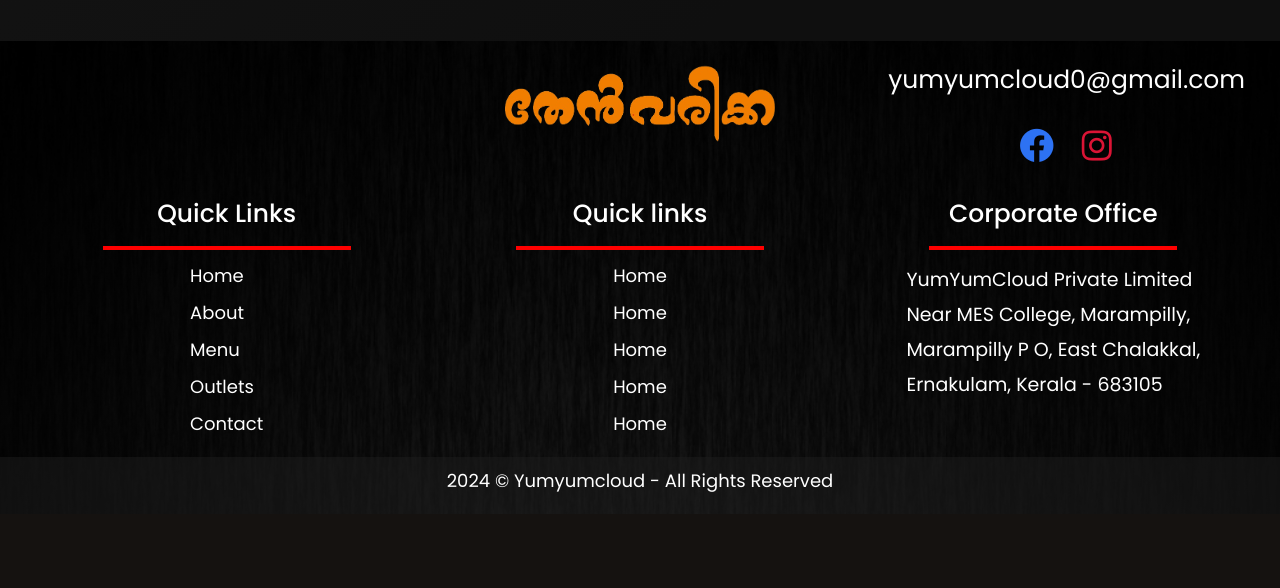
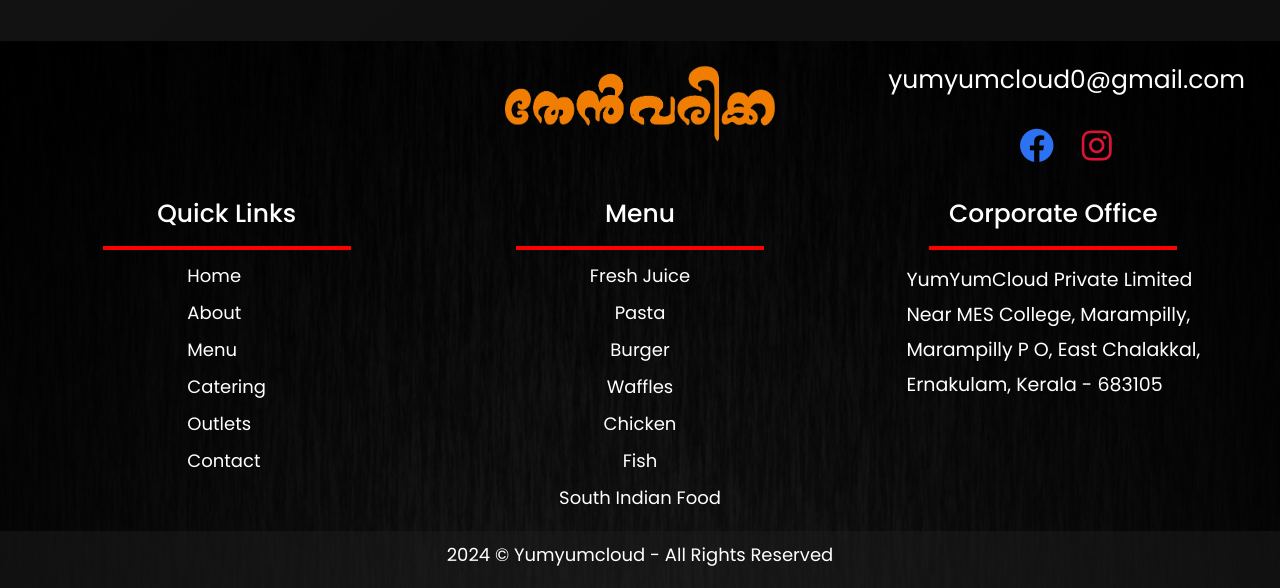
Before and after one commit to h-ashir/Yumyumcloud, a Django app: page /contact-us/ in a window 1280 px wide. Shown: the part 2091-2679 px from the top of the page. Before the commit the page ends 2583 px from the top, so only its background shows below. Run offline with Django 5.2, Linux system fonts and the light colour scheme; some libraries are stand-ins or nearby versions; some web fonts are replaced.

Commit message:
Modify the footer slighly to add some more options

```diff
--- a/Project/templates/App/base.html
+++ b/Project/templates/App/base.html
@@ -232,6 +232,7 @@
         footer .grid-container .middle-grid .footer-link{
           display: flex;
           flex-direction: column;
+          align-items: center;
           gap: 10px;
         }
         footer .grid-container .middle-grid .footer-link a{
@@ -332,7 +333,7 @@
                   Services
                 </a>
                 <ul class="dropdown-menu">
-                    <li class="nav-item {% if request.path == 'catering' %}active{% endif %}"><a class="dropdown-item" href="{% url 'home' %}">Catering</a></li>
+                    <li class="nav-item {% if request.path == 'catering' %}active{% endif %}"><a class="dropdown-item" href="{% url 'catering' %}">Catering</a></li>
                 </ul>
               </li>
               <li class="nav-item {% if request.path == 'menu' %}active{% endif %}">
@@ -386,6 +387,7 @@
               <a href="{% url 'home' %}">Home</a>
               <a href="{% url 'about-yumyum' %}">About</a>
               <a href="{% url 'menu' %}">Menu</a>
+              <a href="{% url 'catering' %}">Catering</a>
               <a href="{% url 'outlets' %}">Outlets</a>
               <a href="{% url 'contact-us' %}">Contact</a>
             </div>
@@ -393,15 +395,17 @@
 
           <div class="middle-grid">
             <div class="middle-heading">
-              <h3>Quick links</h3>
+              <h3>Menu</h3>
             </div>
             <div class="underline"></div>
             <div class="footer-link">
-              <a href="{% url 'home' %}">Home</a>
-              <a href="{% url 'home' %}">Home</a>
-              <a href="{% url 'home' %}">Home</a>
-              <a href="{% url 'home' %}">Home</a>
-              <a href="{% url 'home' %}">Home</a>
+              <a href="{% url 'menu' %}">Fresh Juice</a>
+              <a href="{% url 'menu' %}">Pasta</a>
+              <a href="{% url 'menu' %}">Burger</a>
+              <a href="{% url 'menu' %}">Waffles</a>
+              <a href="{% url 'menu' %}">Chicken</a>
+              <a href="{% url 'menu' %}">Fish</a>
+              <a href="{% url 'menu' %}#south-indian-food-header">South Indian Food</a>
             </div>
           </div>
 
```
